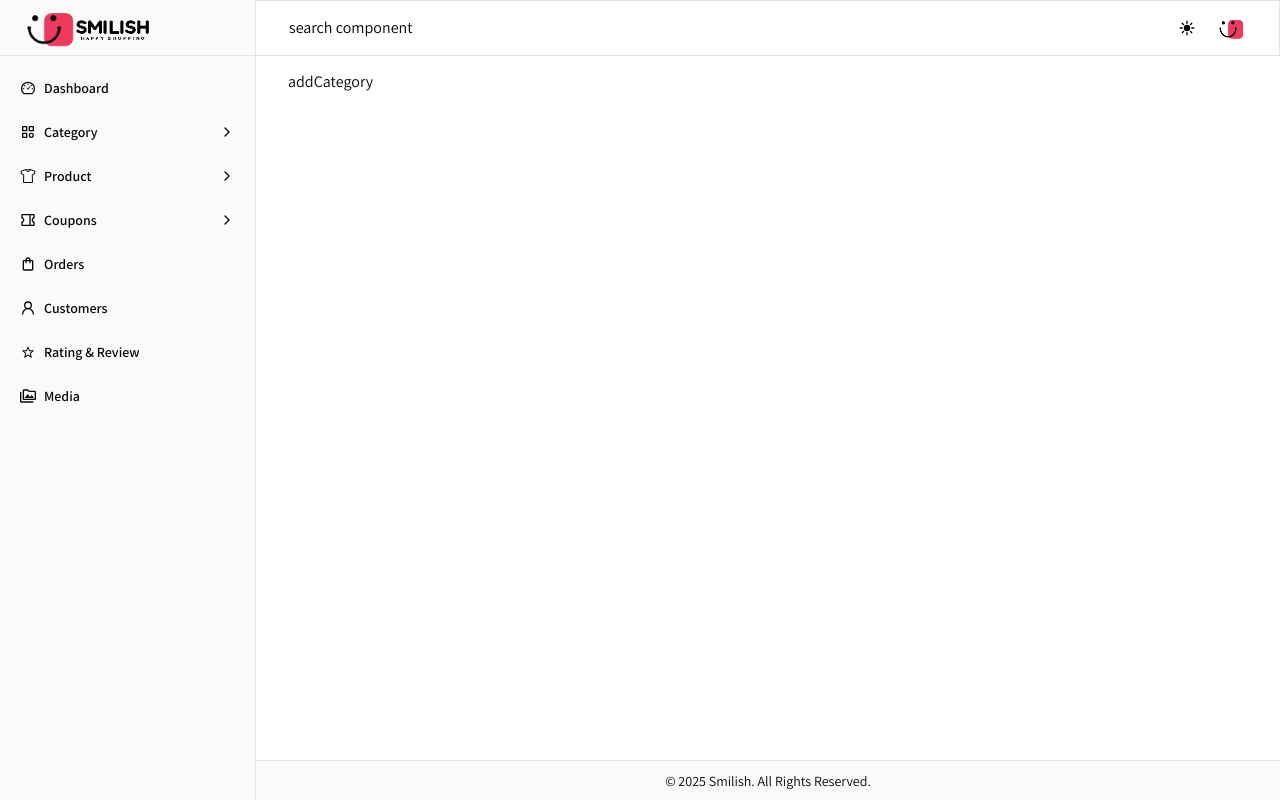
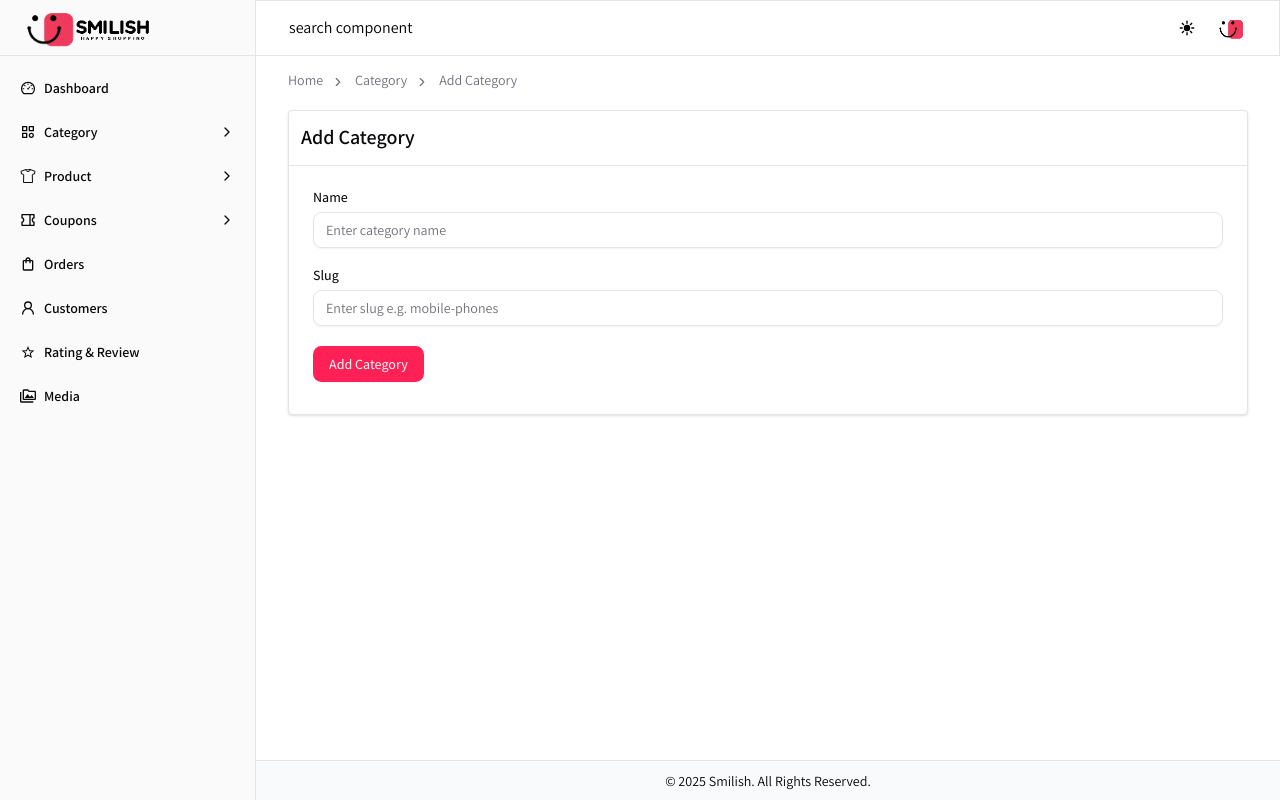
Before and after one commit to Chashmishlish/Nextjs-Ecommerce-Website, a Next.js app: page /admin/category/add in a window 1280 px wide. Built offline with nearby package versions, Linux system fonts and the light colour scheme.

Commit message:
Add Category!

```diff
--- a/app/(root)/(admin)/admin/category/add/page.jsx
+++ b/app/(root)/(admin)/admin/category/add/page.jsx
@@ -1,11 +1,122 @@
-import React from 'react'
+"use client";
+
+import BreadCrumb from '@/components/Application/Admin/BreadCrumb';
+import { ADMIN_DASHBOARD, ADMIN_CATEGORY_SHOW } from '@/routes/AdminPanelRoutes';
+import { Form, FormControl, FormField, FormItem, FormLabel, FormMessage, } from "@/components/ui/form";
+import { Input } from "@/components/ui/input";
+import { useForm } from "react-hook-form";
+import ButtonLoading from "@/components/Application/ButtonLoading";
+import { zSchema } from '@/lib/zodSchema';
+import { zodResolver } from '@hookform/resolvers/zod';
+import { Card, CardContent, CardHeader } from '@/components/ui/card';
+import { useState } from 'react';
+import { useEffect } from "react";
+import slugify from 'slugify';
 
 const addCategory = () => {
-  return (
-    <div>
-      addCategory
-    </div>
-  )
+
+  const [loading, setLoading] = useState(false);
+
+  const breadcrumbData = [
+    { href: ADMIN_DASHBOARD, label: 'Home' },
+    { href: ADMIN_CATEGORY_SHOW, label: 'Category' },
+    { href: "", label: 'Add Category' },
+  ];
+
+
+  const formSchema = zSchema.pick({
+    name: true,
+    slug: true
+  });
+
+  const form = useForm({
+    resolver: zodResolver(formSchema),
+    defaultValues: {
+      name: "",
+      slug: "",
+    },
+  });
+
+  // console.log(form);
+ useEffect (() => {
+    const name = form.getValues('name')
+    if(name){
+      form.setValue('slug', slugify(name))
+    }
+  }, [form.watch('name')])
+
+const onSubmit = (values) => {
+
+}
+
+return (
+  <div>
+    <BreadCrumb breadcrumbData={breadcrumbData} />
+
+    <Card className="py-0 rounded shadow-sm">
+      <CardHeader className="pt-3 px-3 border-b [.border-b]:pb-2">
+        <h4 className='text-xl font-semibold'> Add Category </h4>
+      </CardHeader>
+      <CardContent className='pb-5'>
+
+        <Form {...form}>
+          <form onSubmit={form.handleSubmit(onSubmit)}>
+
+            <div className="mb-5">
+              <FormField
+                control={form.control}
+                name="name"
+                render={({ field }) => (
+                  <FormItem>
+                    <FormLabel>Name</FormLabel>
+                    <FormControl>
+                      <Input
+                        type="text"
+                        placeholder="Enter category name "
+                        {...field}
+                      />
+                    </FormControl>
+                    <FormMessage />
+                  </FormItem>
+                )}
+              />
+            </div>
+            <div className="mb-5">
+              <FormField
+                control={form.control}
+                name="slug"
+                render={({ field }) => (
+                  <FormItem>
+                    <FormLabel>Slug</FormLabel>
+                    <FormControl>
+                      <Input
+                        type="text"
+                        placeholder="Enter slug e.g. mobile-phones"
+                        {...field}
+                      />
+                    </FormControl>
+                    <FormMessage />
+                  </FormItem>
+                )}
+              />
+            </div>
+
+            <div className="mb-3">
+              <ButtonLoading
+                loading={loading}
+                type="submit"
+                text=" Add Category"
+                className="cursor-pointer"
+              />
+            </div>
+
+          </form>
+        </Form>
+      </CardContent>
+    </Card>
+  </div>
+)
 }
 
 export default addCategory
+//https://www.npmjs.com/package/slugify terminal: npm i slugify
```
